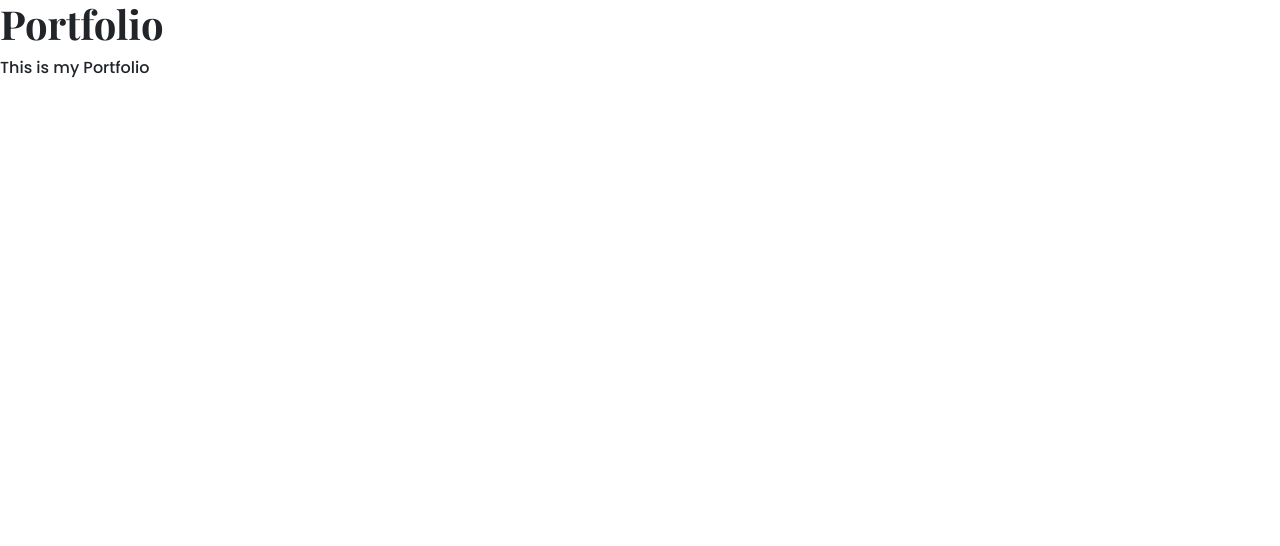
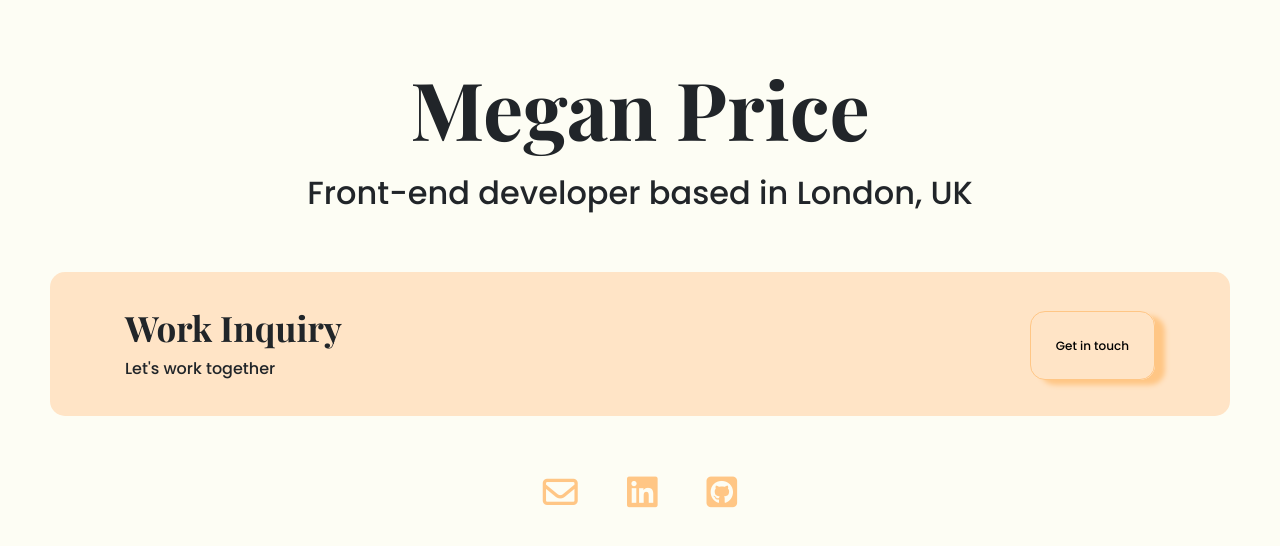
Before and after one commit to meganprice27/portfolio, a plain HTML site: page index.html in a window 1280 px wide. Drawn offline with nearby package versions, Linux system fonts and the light colour scheme.

Commit message:
Added header and footer to main page and styled

```diff
--- a/index.html
+++ b/index.html
@@ -14,7 +14,10 @@
       integrity="sha384-C6RzsynM9kWDrMNeT87bh95OGNyZPhcTNXj1NW7RuBCsyN/o0jlpcV8Qyq46cDfL"
       crossorigin="anonymous"
     ></script>
-    <script src="https://kit.fontawesome.com/23dcda2821.js" crossorigin="anonymous"></script>
+    <script
+      src="https://kit.fontawesome.com/23dcda2821.js"
+      crossorigin="anonymous"
+    ></script>
     <link rel="preconnect" href="https://fonts.googleapis.com" />
     <link rel="preconnect" href="https://fonts.gstatic.com" crossorigin />
     <link
@@ -25,7 +28,35 @@
     <title>Document</title>
   </head>
   <body>
-    <h1>Portfolio</h1>
-    <p>This is my Portfolio</p>
+    <header>
+      <h1>Megan Price</h1>
+      <h2>Front-end developer based in London, UK</h2>
+    </header>
+
+    <footer>
+      <div class="contact-box d-flex justify-content-between">
+        <div>
+          <h3>Work Inquiry</h3>
+
+          <div class="work-together">Let's work together</div>
+        </div>
+        <div class="contact-link"><a href="/">Get in touch</a></div>
+      </div>
+      <div class="social-media">
+        <a href="mailto:price.megan27@gmail.com" target="_blank" title="Email">
+          <i class="fa-regular fa-envelope"></i
+        ></a>
+        <a href="/index.html" target="_blank" title="LinkedIn">
+          <i class="fa-brands fa-linkedin"></i
+        ></a>
+        <a
+          href="https://github.com/meganprice27"
+          target="_blank"
+          title="GitHub"
+        >
+          <i class="fa-brands fa-square-github"></i
+        ></a>
+      </div>
+    </footer>
   </body>
 </html>
--- a/styles/styles.css
+++ b/styles/styles.css
@@ -1,9 +1,60 @@
-h1 {
-    font-family: 'Playfair Display', serif;
-    font-weight: bold;
+body {
+    background: #fdfdf4;
 }
 
-p {
-    font-family: 'Poppins', sans-serif;
-    font-weight: normal;
+h1 {
+  font-family: "Playfair Display", serif;
+  font-weight: bold;
+  text-align: center;
+  font-size: 80px;
+  margin-top: 60px;
 }
+
+h2 {
+  font-family: "Poppins", sans-serif;
+  font-weight: normal;
+  text-align: center;
+  padding: 10px;
+}
+
+h3 {
+  font-family: "Playfair Display", serif;
+  font-size: 35px;
+}
+
+.contact-box {
+  background-color: rgb(255, 228, 198);
+  padding: 35px 75px;
+  margin: 50px;
+  border-radius: 15px;
+}
+
+.work-together {
+    font-family: "Poppins", sans-serif;
+}
+
+.contact-link {
+    margin-top: 25px;
+}
+
+.contact-link a{
+    font-family: "Poppins", sans-serif;
+    font-size: 12px;
+    text-decoration: none;
+    padding: 25px;
+    background-color: rgb(255, 228, 198);
+    border-radius: 15px;
+    border: 0.5px solid rgb(255, 198, 133);
+    box-shadow: 10px 5px 5px rgb(255, 198, 133);
+    color: black;
+}
+
+.social-media {
+  text-align: center;
+  font-size: 35px;
+}
+
+.social-media a {
+  padding: 20px;
+  color: rgb(255, 198, 133);
+}
```
